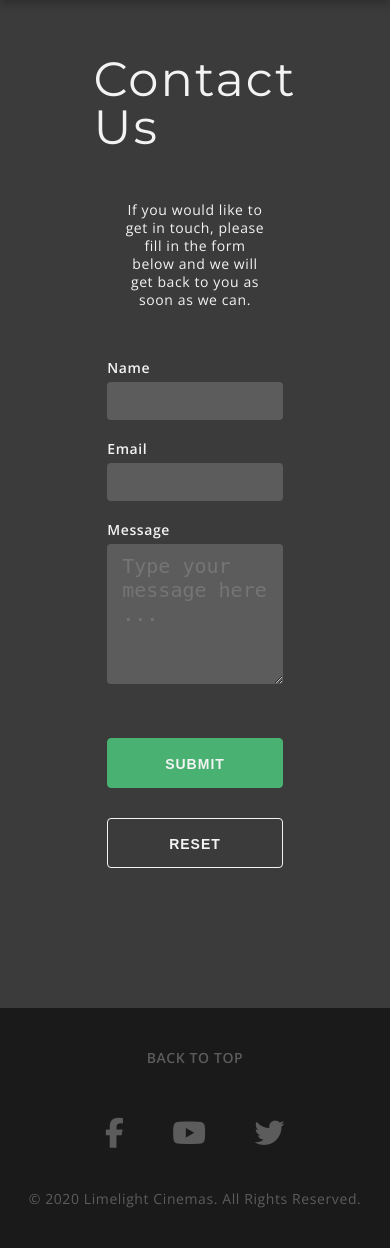
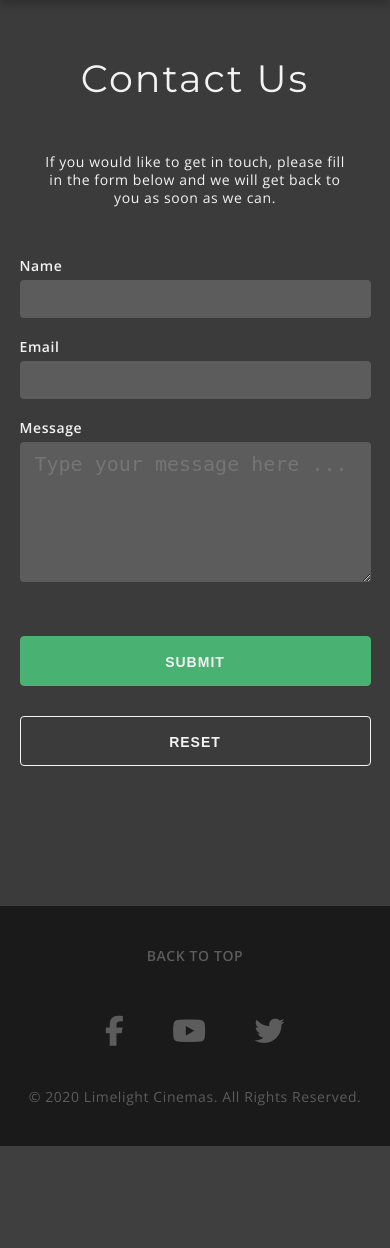
Before and after one commit to timharveydev/limelight-cinemas, a PHP site: page /contact.php in a window 390 px wide. Shown: the part 65-1313 px from the top of the page. After the commit the page ends 1211 px from the top, so only its background shows below. Run offline with PHP 8.4, Linux system fonts and the light colour scheme; some libraries are stand-ins or nearby versions.

Commit message:
Make Contact and Login/Register pages responsive.

```diff
--- a/css/main.css
+++ b/css/main.css
@@ -1174,6 +1174,27 @@ h6 {
   }
 }
 
+@media only screen and (max-width: 1024px) {
+  .login-register__container {
+    width: 55%;
+  }
+}
+
+@media only screen and (max-width: 800px) {
+  .login-register__container {
+    width: 75%;
+  }
+}
+
+@media only screen and (max-width: 500px) {
+  .login-register__container {
+    width: 90%;
+  }
+  .login-register__heading {
+    font-size: 3.8rem;
+  }
+}
+
 /* CONTACT
 --------------------------------------------*/
 .contact {
@@ -1220,6 +1241,30 @@ h6 {
   }
 }
 
+@media only screen and (max-width: 1024px) {
+  .contact__container {
+    width: 55%;
+  }
+  .contact__subheading {
+    max-width: 90%;
+  }
+}
+
+@media only screen and (max-width: 800px) {
+  .contact__container {
+    width: 75%;
+  }
+}
+
+@media only screen and (max-width: 500px) {
+  .contact__container {
+    width: 90%;
+  }
+  .contact__heading {
+    font-size: 3.8rem;
+  }
+}
+
 /* JUNIOR
 --------------------------------------------*/
 /* ADMIN
--- a/scss/pages/_contact.scss
+++ b/scss/pages/_contact.scss
@@ -41,3 +41,29 @@
     &__subheading { max-width: 80%; }
   }
 }
+
+
+@media only screen and (max-width: 1024px) {
+  .contact {
+
+    &__container { width: 55%; }
+
+    &__subheading { max-width: 90%; }
+  }
+}
+
+
+@media only screen and (max-width: 800px) {
+  .contact {
+    &__container { width: 75%; }
+  }
+}
+
+
+@media only screen and (max-width: 500px) {
+  .contact {
+    &__container { width: 90%; }
+
+    &__heading { font-size: 3.8rem; }
+  }
+}
--- a/scss/pages/_loginRegister.scss
+++ b/scss/pages/_loginRegister.scss
@@ -37,7 +37,29 @@
 
 @media only screen and (max-width: 1650px) {
   .login-register {
-
     &__container { width: 45%; }
   }
 }
+
+
+@media only screen and (max-width: 1024px) {
+  .login-register {
+    &__container { width: 55%; }
+  }
+}
+
+
+@media only screen and (max-width: 800px) {
+  .login-register {
+    &__container { width: 75%; }
+  }
+}
+
+
+@media only screen and (max-width: 500px) {
+  .login-register {
+    &__container { width: 90%; }
+
+    &__heading { font-size: 3.8rem; }
+  }
+}
```
Also changed, not shown: 1 other file.
